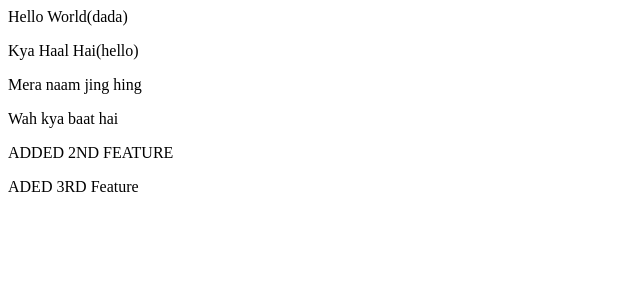
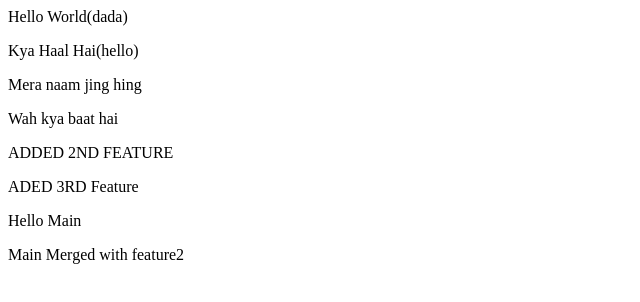
Before and after one commit to dshetty067/git-demo, a plain HTML site: page index.html in a window 1280 px wide. Shown: the whole page, without its empty margins (0-640 px from the left). Drawn offline with Linux system fonts and the light colour scheme.

Commit message:
ready to merge with main branch

```diff
--- a/index.html
+++ b/index.html
@@ -4,3 +4,5 @@
 <p>Wah kya baat hai</p>
 <p>ADDED 2ND FEATURE</p>
 <p>ADED 3RD Feature</p>
+<p>Hello Main</p>
+<Hello>Main Merged with feature2</Hello>
```
